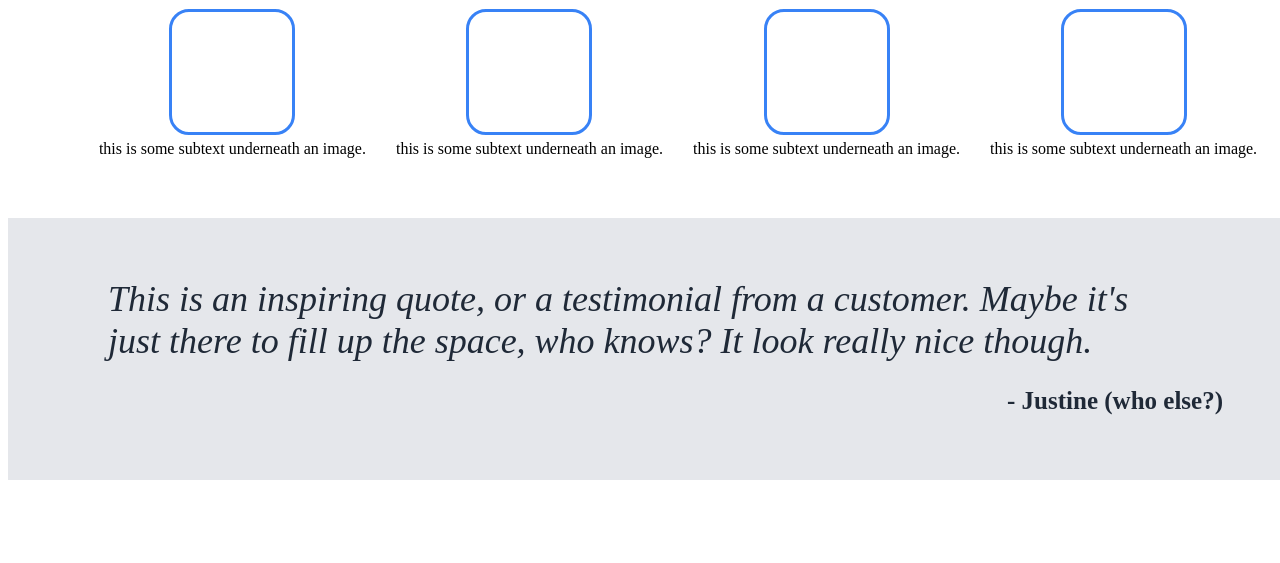
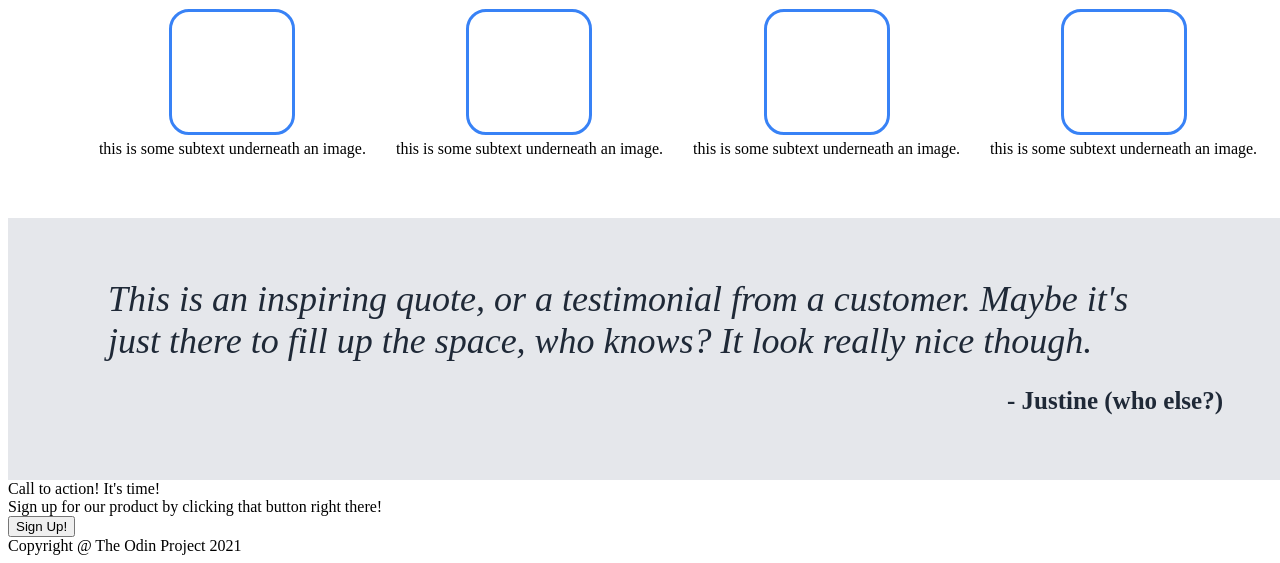
Before and after one commit to selftitledpunk/Landing_Page, a website: page index.html in a window 1280 px wide. Shown: the part 416-979 px from the top of the page. Before the commit the page ends 904 px from the top, so only its background shows below. Drawn offline with Linux system fonts and the light colour scheme.

Commit message:
set up call to action and footer html

```diff
--- a/index.html
+++ b/index.html
@@ -73,6 +73,22 @@
           - Justine (who else?)
         </div>
       </div>
+
+      <div class="action">
+        <div class="action-content">
+          <div class="action-title">Call to action! It's time!</div>
+          <div class="action-text">
+            Sign up for our product by clicking that button right there!
+          </div>
+        </div>
+        <div class="action-button">
+          <button>Sign Up!</button>
+        </div>
+      </div>
+
+      <div class="footer">
+        <div class="footer-text">Copyright @ The Odin Project 2021</div>
+      </div>
     </div>
   </body>
 </html>
```
